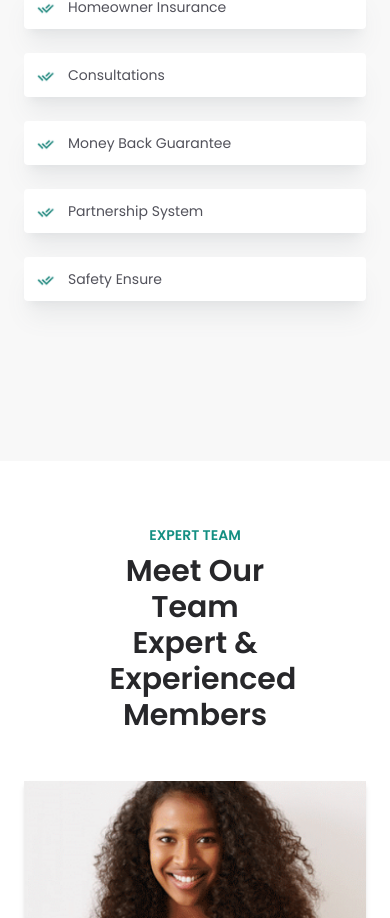
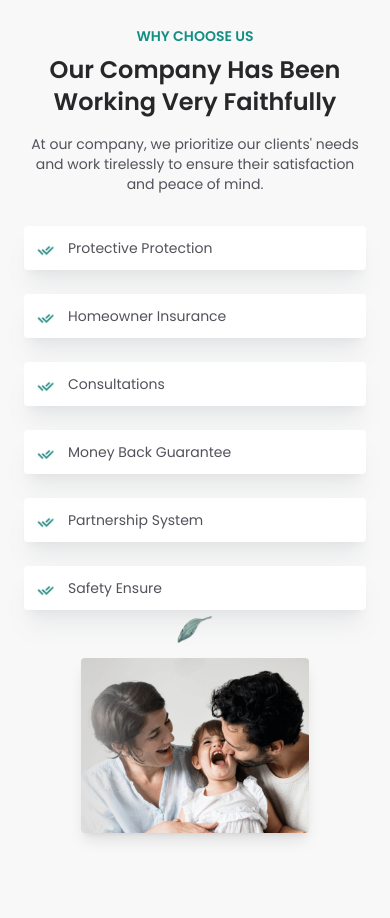
Before and after one commit to yeruvasaijahnavi/insurance_website, an Angular app: page / in a window 390 px wide. Shown: the part 5079-5997 px from the top of the page. Built offline with nearby package versions, Linux system fonts and the light colour scheme.

Commit message:
Make everything responsive till why choose us section

```diff
--- a/src/app/app.component.html
+++ b/src/app/app.component.html
@@ -27,8 +27,9 @@
     ✅: add wave 2
     ✅: add all leaves/accents
 
+
 TODO: make it responsive
-
+TODO: Insurance O car - filled circle
 <app-header></app-header>
 TODO: make sidebar  slide from right
 <app-hero></app-hero>
--- a/src/app/insurance-services/insurance-services.component.html
+++ b/src/app/insurance-services/insurance-services.component.html
@@ -1,4 +1,4 @@
-<section class="bg-white h-screen">
+<section class="bg-white">
 	<div class="container mx-auto px-6 md:px-12">
 		<div class="text-center mt-20 mb-12">
 			<h6 class="text-accent mb-4 uppercase">Insurance Services</h6>
--- a/src/app/whychooseus/whychooseus.component.html
+++ b/src/app/whychooseus/whychooseus.component.html
@@ -1,11 +1,12 @@
-<section class="bg-[#f8f8f8] py-40">
-	<div class="container mx-auto px-6 flex flex-col lg:flex-row items-center">
-		<div class="lg:w-1/2 mb-8 lg:mb-0 relative">
+<section class="bg-[#f8f8f8] py-20 md:py-40">
+	<div
+		class="container mx-auto px-6 flex flex-col-reverse lg:flex-row items-center"
+	>
+		<div class="lg:w-1/2 w-2/3 mb-8 lg:mb-0 relative mt-12">
 			<img
 				src="/assets/images/accents/choose_leaf.png"
-				alt="leaf accent
-			decorator"
-				class="absolute -top-12 inset-x-64"
+				alt="leaf accent decorator"
+				class="absolute w-1/6 -top-12 left-1/2 transform -translate-x-1/2"
 			/>
 			<img
 				src="/assets/images/why_choose_us.png"
@@ -14,12 +15,12 @@
 			/>
 		</div>
 
-		<div class="lg:w-1/2 lg:pl-12">
+		<div class="lg:w-1/2 lg:pl-12 text-center lg:text-left">
 			<h6 class="text-sm font-semibold text-accent uppercase mb-2">
 				Why Choose Us
 			</h6>
 			<h2
-				class="text-3xl md:text-4xl font-semibold text-zinc-800 capitalize mb-4"
+				class="text-2xl md:text-3xl font-semibold text-zinc-800 capitalize mb-4"
 			>
 				Our Company Has Been Working Very Faithfully
 			</h2>
@@ -30,7 +31,7 @@
 
 			<div class="grid grid-cols-1 sm:grid-cols-2 gap-6">
 				<div
-					class="flex items-start p-3 bg-white rounded shadow-gray-500/10 shadow-xl"
+					class="flex items-center p-3 bg-white rounded shadow-gray-500/10 shadow-xl"
 				>
 					<img
 						src="/assets/images/icons/double_tick_icon.png"
@@ -43,7 +44,7 @@
 				</div>
 
 				<div
-					class="flex items-start p-3 bg-white rounded shadow-gray-500/10 shadow-xl"
+					class="flex items-center p-3 bg-white rounded shadow-gray-500/10 shadow-xl"
 				>
 					<img
 						src="/assets/images/icons/double_tick_icon.png"
@@ -56,7 +57,7 @@
 				</div>
 
 				<div
-					class="flex items-start p-3 bg-white rounded shadow-gray-500/10 shadow-xl"
+					class="flex items-center p-3 bg-white rounded shadow-gray-500/10 shadow-xl"
 				>
 					<img
 						src="/assets/images/icons/double_tick_icon.png"
@@ -67,7 +68,7 @@
 				</div>
 
 				<div
-					class="flex items-start p-3 bg-white rounded shadow-gray-500/10 shadow-xl"
+					class="flex items-center p-3 bg-white rounded shadow-gray-500/10 shadow-xl"
 				>
 					<img
 						src="/assets/images/icons/double_tick_icon.png"
@@ -80,7 +81,7 @@
 				</div>
 
 				<div
-					class="flex items-start p-3 bg-white rounded shadow-gray-500/10 shadow-xl"
+					class="flex items-center p-3 bg-white rounded shadow-gray-500/10 shadow-xl"
 				>
 					<img
 						src="/assets/images/icons/double_tick_icon.png"
@@ -93,7 +94,7 @@
 				</div>
 
 				<div
-					class="flex items-start p-3 bg-white rounded shadow-gray-500/10 shadow-xl"
+					class="flex items-center p-3 bg-white rounded shadow-gray-500/10 shadow-xl"
 				>
 					<img
 						src="/assets/images/icons/double_tick_icon.png"
```
